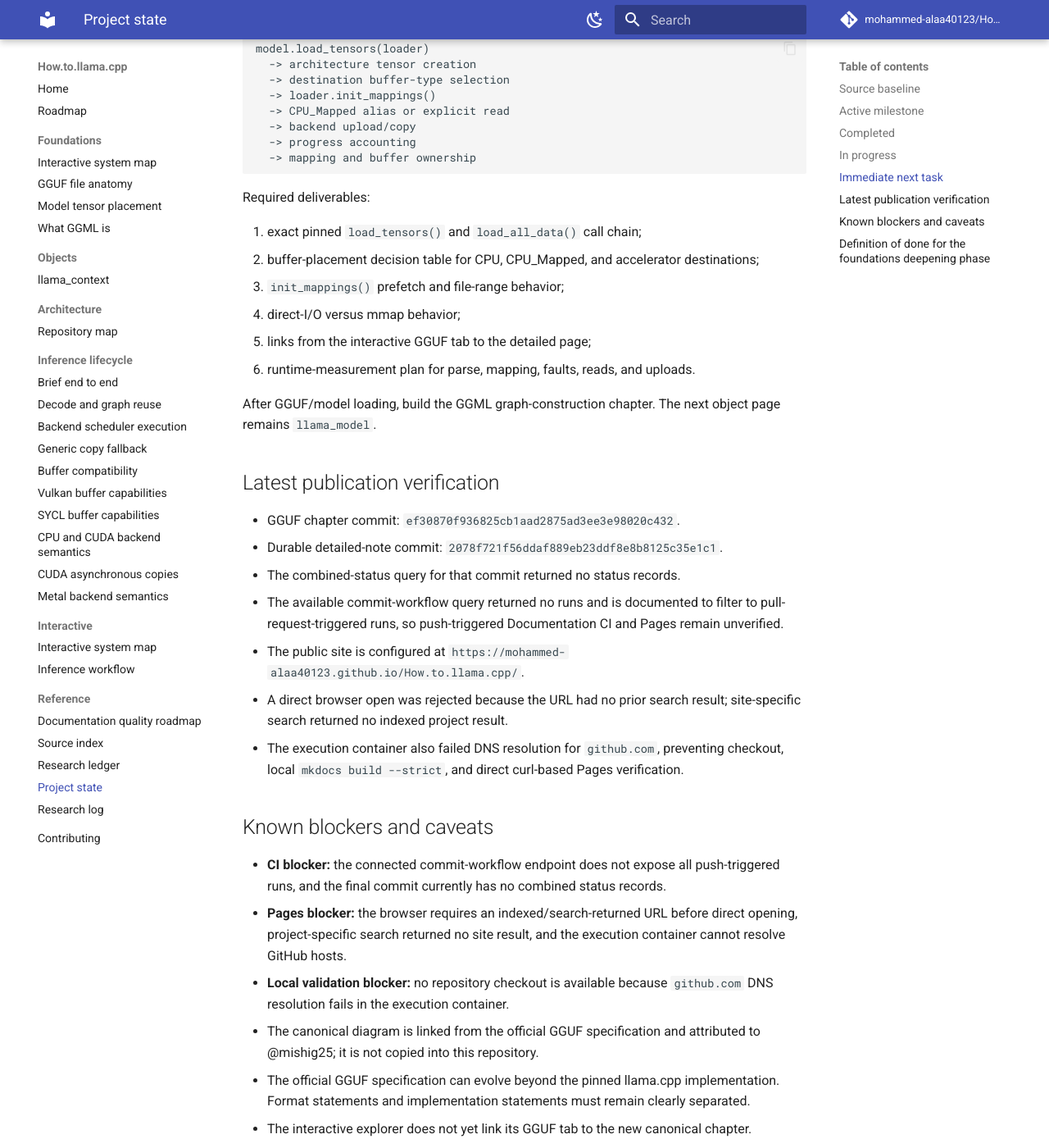
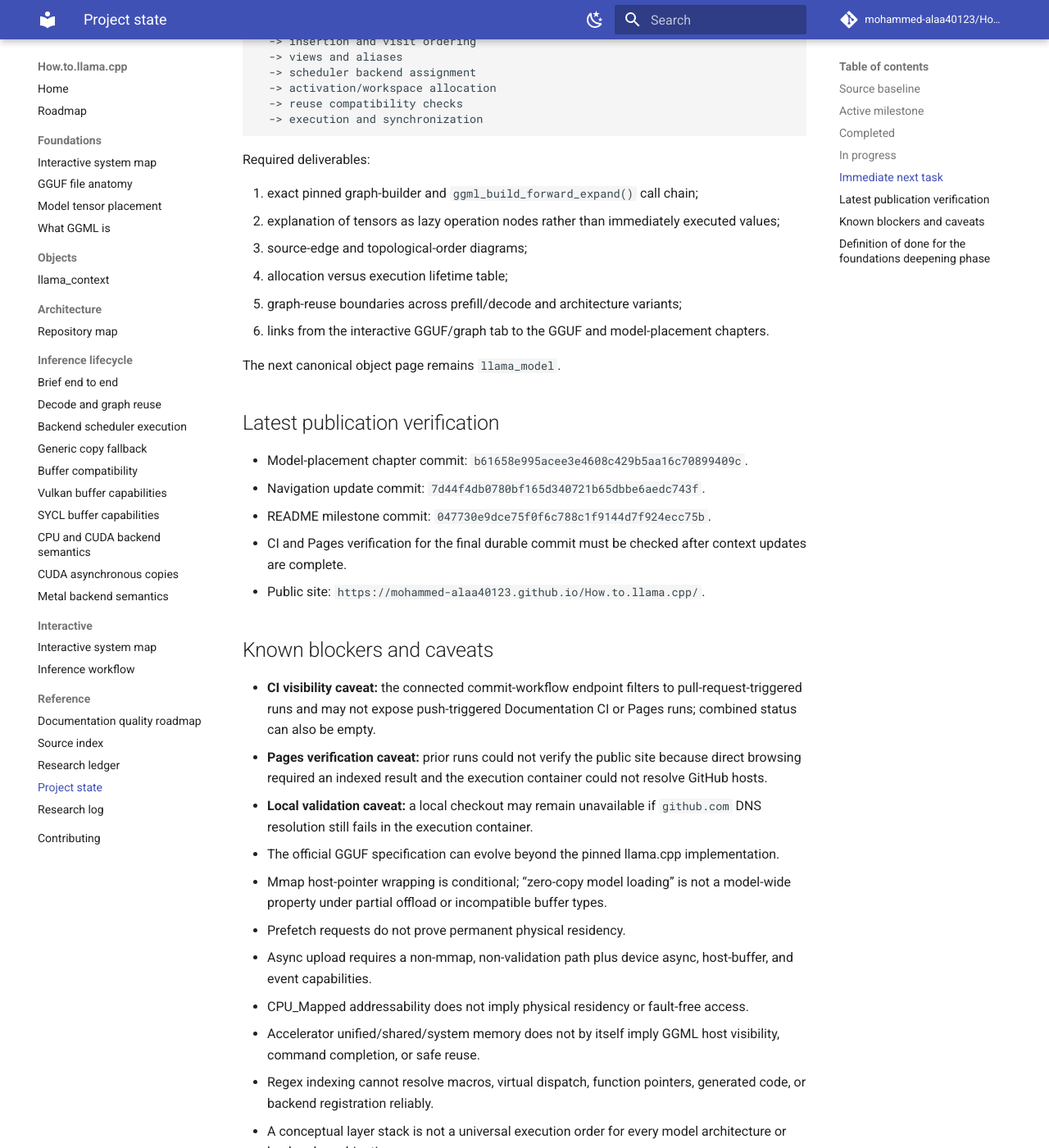
Before and after one commit to mohammed-alaa40123/How.to.llama.cpp, an MkDocs documentation site: the page built from docs/reference/project-state.md, in a window 1280 px wide and 1400 px high, scrolled down 2056 px. Shown: the whole window at 82% size. Built offline with MkDocs 1.6.1 and Material for MkDocs 9.7.7, drawn with Linux system fonts in a browser that asks for light colours; comment, search, counter and statistics services are not loaded; some of the changed text lies outside the part shown.

Commit message:
docs: update project state after model placement chapter

````diff
--- a/docs/reference/project-state.md
+++ b/docs/reference/project-state.md
@@ -29,80 +29,77 @@
 - Accessible static scheduler SVG replacing a Mermaid renderer failure.
 - Object-centred, searchable, and interactive documentation quality roadmap.
 - Large interactive foundations explorer with system, code-path, memory, GGUF/graph, execution/synchronization, and file-map tabs.
-- Canonical `llama_context` object page covering creation, ownership, lifetime, memory, mutation, call chain, synchronization, teardown, source map, backend/version differences, and truth labels.
-- Interactive **llama_context runtime** layer and **Construct context** workflow step now link to the canonical object page through shared pinned metadata.
-- Canonical GGUF file-anatomy chapter covering official format structure, the attributed upstream diagram, typed metadata, tensor descriptors, alignment, split indexing, loader entry, mmap/page-fault distinctions, ownership, backend consequences, and truth labels.
+- Canonical `llama_context` object page and interactive links.
+- Canonical GGUF file-anatomy chapter covering format structure, split indexing, loader entry, mmap/page-fault distinctions, ownership, and truth labels.
+- Canonical model tensor-placement and data-transfer chapter covering device assignment, per-tensor buffer selection, mapping initialization, host-pointer aliasing, explicit reads, synchronous/asynchronous uploads, progress, cancellation, validation, trimming, and ownership.
 - Expanded implementation roadmap with four passes: file inventory, subsystem grouping, cross-file composition, and complete workflow reconstruction.
 
 ## In progress
 
-- Second GGUF/model-loader slice: `model.load_tensors()`, buffer selection, mappings, prefetch, reads/uploads, direct I/O, and progress accounting.
-- Generated versioned metadata shared by interactive nodes, object pages, and source maps.
+- Linking the interactive GGUF/graph tab to both canonical model-loading chapters.
 - GGML op insertion, tensor-as-node semantics, graph expansion, activation allocation, reuse, and execution.
 - Memory atlas and interactive runtime overlays for mmap/page faults, RAM/RSS, backend copies, KV/recurrent state, and workspaces.
+- Runtime evidence separating parsing, mapping/prefetch, page faults, direct reads, alias bytes, upload bytes, event waits, and first-token access.
 - File-by-file Pass A for public API/examples, model/GGUF loader, and runtime context.
 - Architecture-specific graph-builder, prefill/decode, KV/recurrent, and MoE extensions to the explorer.
 - Exact Metal shared/private buffer-level branches.
-- Runtime evidence for page faults, queue/fence waits, temporary RSS, and copy/compute overlap.
 
 ## Immediate next task
 
-Complete the second GGUF/model-loading slice and connect the chapter to the explorer:
+Create the GGML graph-construction chapter and connect the GGUF explorer tab:
 
 ```text
-model.load_tensors(loader)
-  -> architecture tensor creation
-  -> destination buffer-type selection
-  -> loader.init_mappings()
-  -> CPU_Mapped alias or explicit read
-  -> backend upload/copy
-  -> progress accounting
-  -> mapping and buffer ownership
+architecture graph builder
+  -> GGML op calls create output tensors
+  -> source tensors define graph edges
+  -> graph expansion discovers dependencies
+  -> insertion and visit ordering
+  -> views and aliases
+  -> scheduler backend assignment
+  -> activation/workspace allocation
+  -> reuse compatibility checks
+  -> execution and synchronization
 ```
 
 Required deliverables:
 
-1. exact pinned `load_tensors()` and `load_all_data()` call chain;
-2. buffer-placement decision table for CPU, CPU_Mapped, and accelerator destinations;
-3. `init_mappings()` prefetch and file-range behavior;
-4. direct-I/O versus mmap behavior;
-5. links from the interactive GGUF tab to the detailed page;
-6. runtime-measurement plan for parse, mapping, faults, reads, and uploads.
+1. exact pinned graph-builder and `ggml_build_forward_expand()` call chain;
+2. explanation of tensors as lazy operation nodes rather than immediately executed values;
+3. source-edge and topological-order diagrams;
+4. allocation versus execution lifetime table;
+5. graph-reuse boundaries across prefill/decode and architecture variants;
+6. links from the interactive GGUF/graph tab to the GGUF and model-placement chapters.
 
-After GGUF/model loading, build the GGML graph-construction chapter. The next object page remains `llama_model`.
+The next canonical object page remains `llama_model`.
 
 ## Latest publication verification
 
-- GGUF chapter commit: `ef30870f936825cb1aad2875ad3ee3e98020c432`.
-- Durable detailed-note commit: `2078f721f56ddaf889eb23ddf8e8b8125c35e1c1`.
-- The combined-status query for that commit returned no status records.
-- The available commit-workflow query returned no runs and is documented to filter to pull-request-triggered runs, so push-triggered Documentation CI and Pages remain unverified.
-- The public site is configured at `https://mohammed-alaa40123.github.io/How.to.llama.cpp/`.
-- A direct browser open was rejected because the URL had no prior search result; site-specific search returned no indexed project result.
-- The execution container also failed DNS resolution for `github.com`, preventing checkout, local `mkdocs build --strict`, and direct curl-based Pages verification.
+- Model-placement chapter commit: `b61658e995acee3e4608c429b5aa16c70899409c`.
+- Navigation update commit: `7d44f4db0780bf165d340721b65dbbe6aedc743f`.
+- README milestone commit: `047730e9dce75f0f6c788c1f9144d7f924ecc75b`.
+- CI and Pages verification for the final durable commit must be checked after context updates are complete.
+- Public site: `https://mohammed-alaa40123.github.io/How.to.llama.cpp/`.
 
 ## Known blockers and caveats
 
-- **CI blocker:** the connected commit-workflow endpoint does not expose all push-triggered runs, and the final commit currently has no combined status records.
-- **Pages blocker:** the browser requires an indexed/search-returned URL before direct opening, project-specific search returned no site result, and the execution container cannot resolve GitHub hosts.
-- **Local validation blocker:** no repository checkout is available because `github.com` DNS resolution fails in the execution container.
-- The canonical diagram is linked from the official GGUF specification and attributed to @mishig25; it is not copied into this repository.
-- The official GGUF specification can evolve beyond the pinned llama.cpp implementation. Format statements and implementation statements must remain clearly separated.
-- The interactive explorer does not yet link its GGUF tab to the new canonical chapter.
-- The interactive explorer centralizes baseline/source/docs roots in one JavaScript metadata object, but does not yet consume generated versioned JSON.
+- **CI visibility caveat:** the connected commit-workflow endpoint filters to pull-request-triggered runs and may not expose push-triggered Documentation CI or Pages runs; combined status can also be empty.
+- **Pages verification caveat:** prior runs could not verify the public site because direct browsing required an indexed result and the execution container could not resolve GitHub hosts.
+- **Local validation caveat:** a local checkout may remain unavailable if `github.com` DNS resolution still fails in the execution container.
+- The official GGUF specification can evolve beyond the pinned llama.cpp implementation.
+- Mmap host-pointer wrapping is conditional; “zero-copy model loading” is not a model-wide property under partial offload or incompatible buffer types.
+- Prefetch requests do not prove permanent physical residency.
+- Async upload requires a non-mmap, non-validation path plus device async, host-buffer, and event capabilities.
+- CPU_Mapped addressability does not imply physical residency or fault-free access.
+- Accelerator unified/shared/system memory does not by itself imply GGML host visibility, command completion, or safe reuse.
 - Regex indexing cannot resolve macros, virtual dispatch, function pointers, generated code, or backend registration reliably.
 - A conceptual layer stack is not a universal execution order for every model architecture or backend combination.
-- "Layer-by-layer loading and freeing" must not be stated as a universal llama.cpp policy.
 - APIs named `async` do not prove host-visible overlap.
-- CPU_Mapped addressability does not imply physical residency or fault-free access.
-- Accelerator unified/shared/system memory does not by itself imply GGML host visibility, command completion, or safe reuse.
-- The `llama_context` page infers external serialization for concurrent mutation; a future pass should locate an explicit public thread-safety contract or preserve this as an open question.
 
 ## Definition of done for the foundations deepening phase
 
 - Comprehensive clickable system map with accessible hover/click behavior.
 - Source-pinned end-to-end code workflow.
-- Deep GGUF and model-loading chapter.
+- Deep GGUF and model-loading chapters.
 - Canonical `llama_context` ownership/lifetime page.
 - GGML tensor/op/graph-construction and execution chapter.
 - Memory ownership and synchronization atlas.
````
Also changed, not shown: other parts of docs/reference/project-state.md (+1 -1 lines).
